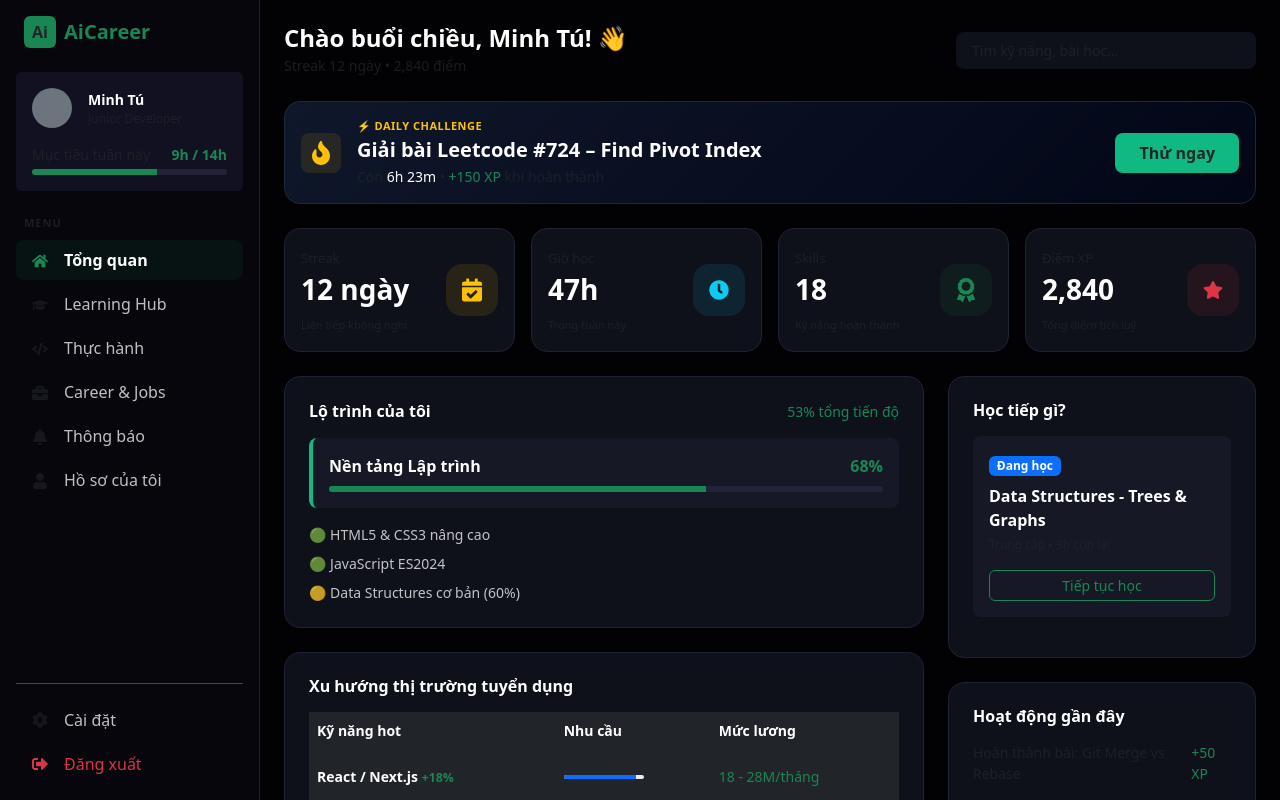
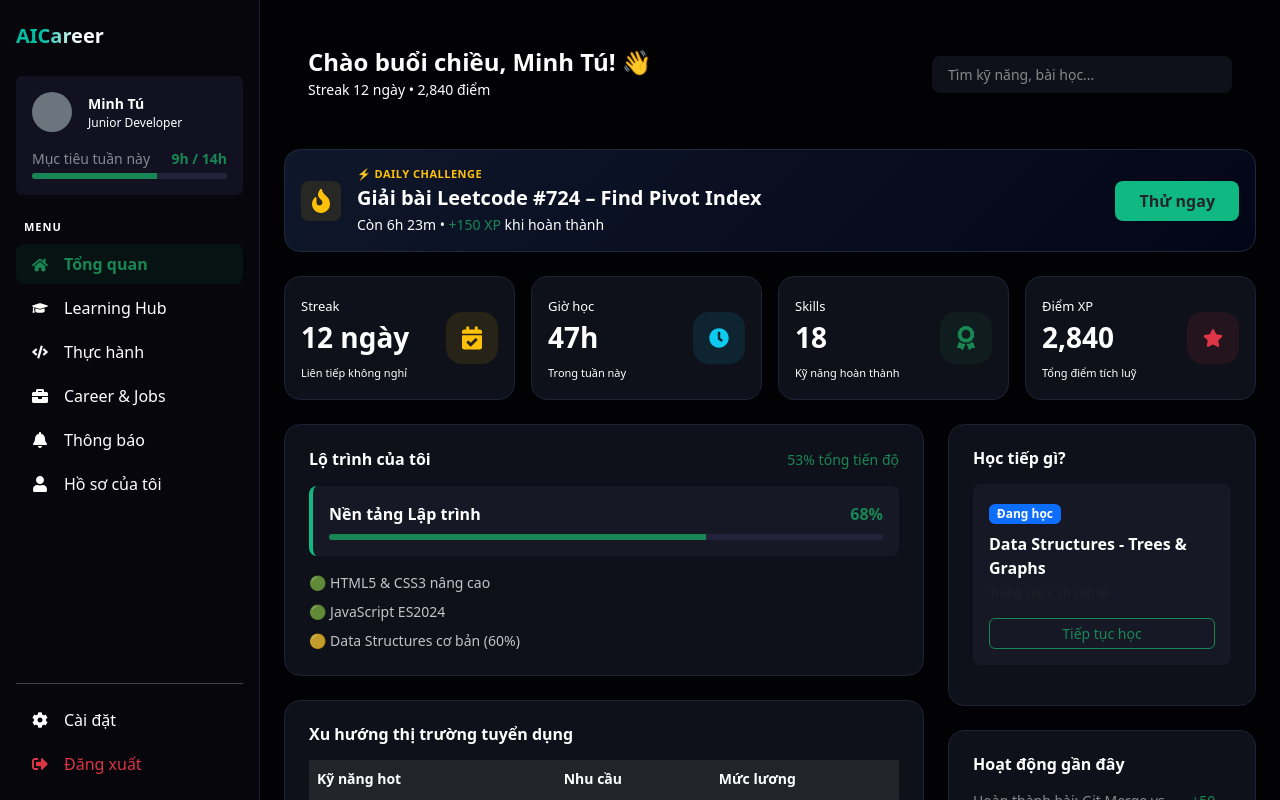
Before and after one commit to Hau1436H/FE, a React (Vite) app: page /dashboard in a window 1280 px wide. Built offline with nearby package versions, Linux system fonts and the light colour scheme.

Commit message:
Cập nhật giao diện dashboard

```diff
--- a/src/components/dashboard/DailyChallenge.jsx
+++ b/src/components/dashboard/DailyChallenge.jsx
@@ -18,7 +18,7 @@ function DailyChallenge() {
             ⚡ DAILY CHALLENGE
           </div>
           <h5 className="text-white mb-1 fw-bold mt-1">Giải bài Leetcode #724 – Find Pivot Index</h5>
-          <p className="text-muted mb-0 small">
+          <p className="text-white mb-0 small">
             Còn <span className="text-white fw-medium">6h 23m</span> • <span className="text-success fw-medium">+150 XP</span> khi hoàn thành
           </p>
         </div>
--- a/src/components/dashboard/Sidebar.jsx
+++ b/src/components/dashboard/Sidebar.jsx
@@ -1,7 +1,7 @@
 // src/components/dashboard/Sidebar.jsx
 import React from 'react';
 import { Link, useNavigate } from 'react-router-dom';
-import { Nav } from 'react-bootstrap'
+import { Nav, Navbar } from 'react-bootstrap'
 import {
   FaHome, FaGraduationCap, FaCode, FaBriefcase,
   FaBell, FaUser, FaCog, FaSignOutAlt
@@ -21,12 +21,19 @@ function Sidebar() {
   return (
     <div className="d-flex flex-column p-3 text-white" style={{ width: '260px', backgroundColor: '#06060c', minHeight: '100vh', borderRight: '1px solid #1e1e2f' }}>
       {/* Brand Logo */}
-    <Nav.Link as={Link} to="/" className="d-flex align-items-center gap-2 mb-4 px-2 text-decoration-none">
-        <div className="rounded bg-success d-flex align-items-center justify-content-center" style={{ width: '32px', height: '32px' }}>
-            <span className="fw-bold text-dark">Ai</span>
-        </div>
-        <span className="fs-5 fw-bold text-success">AiCareer</span>
-    </Nav.Link>
+      <Navbar.Brand href="#home" className="fw-bold text-white fs-4 mb-4">
+          <span style={{
+            background: 'linear-gradient(to right, #00bfa5 0%, #00bfa5 30%, #ffffff 70%, #ffffff 100%)',
+            WebkitBackgroundClip: 'text',
+            WebkitTextFillColor: 'transparent',
+            display: 'inline-block',
+            fontWeight: '900',
+            fontSize: '1.25rem'
+
+          }}>
+            AICareer
+          </span>
+      </Navbar.Brand>
 
       {/* User Profile Info */}
       <div className="p-3 mb-4 rounded" style={{ backgroundColor: '#111122' }}>
@@ -34,11 +41,11 @@ function Sidebar() {
           <div className="rounded-circle bg-secondary" style={{ width: '40px', height: '40px' }}></div>
           <div>
             <div className="fw-semibold small">Minh Tú</div>
-            <div className="text-muted extra-small" style={{ fontSize: '12px' }}>Junior Developer</div>
+            <div className="text-white extra-small" style={{ fontSize: '12px' }}>Junior Developer</div>
           </div>
         </div>
         <div className="mt-3">
-          <div className="d-flex justify-content-between text-muted small mb-1">
+          <div className="d-flex justify-content-between text-white-50 small mb-1">
             <span>Mục tiêu tuần này</span>
             <span className="text-success fw-semibold">9h / 14h</span>
           </div>
@@ -48,14 +55,22 @@ function Sidebar() {
         </div>
       </div>
 
+
       {/* Main Navigation Menu */}
-      <div className="small text-muted mb-2 px-2 uppercase fw-bold" style={{ fontSize: '11px', letterSpacing: '1px' }}>MENU</div>
+      <div className="small text-white mb-2 px-2 uppercase fw-bold" style={{ fontSize: '11px', letterSpacing: '1px' }}>MENU</div>
       <ul className="nav nav-pills flex-column mb-auto gap-1">
         {menuItems.map((item, index) => (
           <li key={index}>
-            <a href="#" className={`nav-link text-white d-flex align-items-center gap-3 px-3 py-2 rounded-3 ${item.active ? 'bg-success bg-opacity-10 text-success fw-semibold' : 'opacity-75'}`}
-               style={item.active ? { color: '#10b981 !important' } : {}}>
-              <span className={item.active ? 'text-success' : 'text-muted'}>{item.icon}</span>
+            <a
+              href="#"
+              className={`nav-link d-flex align-items-center gap-3 px-3 py-2 rounded-3 ${
+                item.active ? 'bg-success text-success bg-opacity-10 text-success fw-semibold' : ' text-white'
+              }`}
+            >
+              {/* ĐÃ SỬA: Đổi text-muted thành text-white-50 hoặc giữ text-white để ăn theo opacity của thẻ cha <a> */}
+              <span className={item.active ? 'text-success' : 'text-white d-flex align-items-center'}>
+                {item.icon}
+              </span>
               {item.text}
             </a>
           </li>
@@ -67,8 +82,8 @@ function Sidebar() {
       {/* Settings & Logout */}
       <ul className="nav nav-pills flex-column gap-1">
         <li>
-          <a href="#" className="nav-link text-white opacity-75 d-flex align-items-center gap-3 px-3 py-2">
-            <FaCog className="text-muted" /> Cài đặt
+          <a href="#" className="nav-link text-white d-flex align-items-center gap-3 px-3 py-2">
+            <FaCog className="text-white" /> Cài đặt
           </a>
         </li>
         <li>
--- a/src/components/dashboard/StatsGrid.jsx
+++ b/src/components/dashboard/StatsGrid.jsx
@@ -17,9 +17,9 @@ function StatsGrid() {
           <div className="p-3 rounded-4 d-flex align-items-center justify-content-between h-100"
                style={{ backgroundColor: '#0f111a', border: '1px solid #1e2235' }}>
             <div>
-              <span className="text-muted small" style={{ fontSize: '13px' }}>{stat.title}</span>
+              <span className="text-white small" style={{ fontSize: '13px' }}>{stat.title}</span>
               <h3 className="text-white my-1 fw-bold">{stat.value}</h3>
-              <span className="text-muted extra-small" style={{ fontSize: '11px' }}>{stat.desc}</span>
+              <span className="text-white extra-small" style={{ fontSize: '11px' }}>{stat.desc}</span>
             </div>
             {/* Đã sửa lỗi: item.icon chuyển thành stat.icon chuẩn xác */}
             <div className={`p-3 ${stat.bg} bg-opacity-10 ${stat.color} rounded-4 fs-4 d-flex align-items-center justify-content-center`}
--- a/src/pages/Dashboard.jsx
+++ b/src/pages/Dashboard.jsx
@@ -13,20 +13,37 @@ function Dashboard() {
       {/* Khu vực nội dung hiển thị chính */}
       <div className="flex-grow-1 p-4 overflow-auto text-white" style={{ maxHeight: '100vh' }}>
         {/* Thanh tìm kiếm và lời chào trên cùng */}
+        <div className="flex-grow-1 p-4 overflow-auto text-white" style={{ maxHeight: '100vh' }}>
+          {/* Thanh tìm kiếm và lời chào trên cùng */}
           <div className="d-flex justify-content-between align-items-center mb-4">
             <div>
               <h4 className="fw-bold mb-0 text-white">Chào buổi chiều, Minh Tú! 👋</h4>
-            <span className="text-muted small">Streak 12 ngày • 2,840 điểm</span>
+              <span className="text-white small">Streak 12 ngày • 2,840 điểm</span>
             </div>
             <div style={{ width: '300px' }}>
               <input
                 type="text"
                 placeholder="Tìm kỹ năng, bài học..."
-              className="form-control border-0 text-white placeholder-muted py-2 px-3 small rounded-3"
-              style={{ backgroundColor: '#0f111a', fontSize: '14px', border: '1px solid #1e2235 !important' }}
+                className="form-control border-0 text-white py-2 px-3 small rounded-3"
+                style={{
+                  backgroundColor: '#0f111a',
+                  fontSize: '14px',
+                  border: '1px solid #1e2235',
+                  opacity: 1 // Giữ ô input rõ nét
+                }}
+                // Thêm hàm bổ sung để xử lý placeholder cho mọi phiên bản Bootstrap
+                onFocus={(e) => e.target.style.outline = 'none'}
               />
+              {/* Thẻ style nhúng trực tiếp để xử lý triệt để màu placeholder */}
+              <style>{`
+                .form-control::placeholder {
+                  color: rgba(255, 255, 255, 0.5) !important;
+                }
+              `}</style>
             </div>
           </div>
+        </div>
+
 
         {/* Khối thử thách hàng ngày */}
         <DailyChallenge />
@@ -108,11 +125,11 @@ function Dashboard() {
               <h6 className="fw-bold text-white mb-3">Hoạt động gần đây</h6>
               <div className="d-flex flex-column gap-3 small">
                 <div className="d-flex justify-content-between">
-                  <span className="text-muted">Hoàn thành bài: Git Merge vs Rebase</span>
+                  <span className="text-white-50">Hoàn thành bài: Git Merge vs Rebase</span>
                   <span className="text-success fw-medium">+50 XP</span>
                 </div>
                 <div className="d-flex justify-content-between">
-                  <span className="text-muted">Làm bài test JavaScript - Đạt 87%</span>
+                  <span className="text-white-50">Làm bài test JavaScript - Đạt 87%</span>
                   <span className="text-success fw-medium">+120 XP</span>
                 </div>
               </div>
```
Lines whose indentation alone changed are shown as unchanged.
